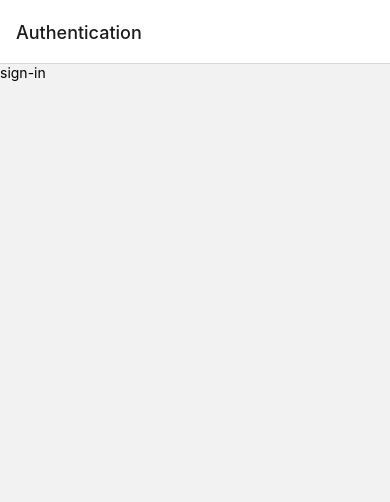
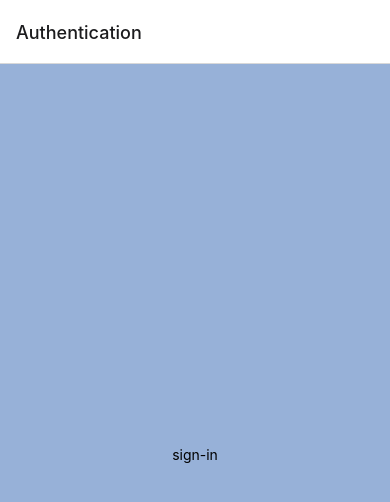
Before and after one commit to dimonkac/firebase-react-native, a React Native app: screen /Authentication in a window 390 px wide. Shown: the top 502 px of the page. Built offline with nearby package versions, Linux system fonts and the light colour scheme.

Commit message:
anonymous authorization

```diff
--- a/src/components/authentication.js
+++ b/src/components/authentication.js
@@ -1,22 +1,48 @@
-import {SafeAreaView, Text, TouchableOpacity, View} from 'react-native';
+import {
+  SafeAreaView,
+  Text,
+  TouchableOpacity,
+  View,
+  StyleSheet,
+} from 'react-native';
 import React from 'react';
-import {useDispatch} from 'react-redux';
+import {useDispatch, useSelector} from 'react-redux';
 import {fetchSignInAction} from '../redux/actions/firebaseActions';
+import {TodoList} from './todo_list';
 
 export const Authentication = () => {
   const dispatch = useDispatch();
+  const user = useSelector(state => state.todosReducer.userID);
+
+  console.log(user);
 
   const sign = () => {
     dispatch(fetchSignInAction());
   };
 
   return (
-    <SafeAreaView>
-      <View>
-        <TouchableOpacity onPress={sign}>
-          <Text>sign-in</Text>
-        </TouchableOpacity>
-      </View>
+    <SafeAreaView style={styles.container}>
+      {user ? (
+        <TodoList />
+      ) : (
+        <View style={styles.containerView}>
+          <TouchableOpacity onPress={sign}>
+            <Text>sign-in</Text>
+          </TouchableOpacity>
+        </View>
+      )}
     </SafeAreaView>
   );
 };
+
+const styles = StyleSheet.create({
+  container: {
+    flex: 1,
+    backgroundColor: '#97b1d8',
+  },
+  containerView: {
+    flex: 1,
+    alignItems: 'center',
+    justifyContent: 'center',
+  },
+});
--- a/src/components/todo_list.js
+++ b/src/components/todo_list.js
@@ -8,6 +8,7 @@ import {
   TouchableOpacity,
   Switch,
   View,
+  StyleSheet,
 } from 'react-native';
 import {useDispatch, useSelector} from 'react-redux';
 import React, {useEffect, useState} from 'react';
@@ -27,17 +28,22 @@ export const TodoList = () => {
   const [modalVisible, setModalVisible] = useState(false);
   const [updateText, setUpdateText] = useState('');
   const [updateId, setUpdateId] = useState(0);
-  const {todos, isloading} = useSelector(state => state.todosReducer);
+  const {todos, isloading, userID} = useSelector(state => state.todosReducer);
+
+  console.log(todos.todos);
+  console.log(isloading);
+  console.log(userID);
 
   useEffect(() => {
     const subscriber = firestore()
       .collection(types.TODOS)
+      .where('userId', '==', 'userID')
       .onSnapshot(documentSnapshot => {
         let todo = [];
         documentSnapshot.forEach(doc =>
           todo.push({docID: doc.id, ...doc.data()}),
         );
-        dispatch(fetchTodos(todo));
+        dispatch(fetchTodos(userID));
       });
     return () => subscriber();
     // eslint-disable-next-line react-hooks/exhaustive-deps
@@ -48,11 +54,11 @@ export const TodoList = () => {
   };
 
   const getTodo = () => {
-    dispatch(fetchTodos());
+    dispatch(fetchTodos(userID));
   };
 
   const addTodoButton = () => {
-    dispatch(addTodoSucess(textTodo));
+    dispatch(addTodoSucess(textTodo, userID));
     setTextTodo('');
   };
 
@@ -87,20 +93,12 @@ export const TodoList = () => {
 
   const renderTodo = ({item}) => {
     return (
-      <View
-        style={{
-          backgroundColor: 'grey',
-          alignItems: 'center',
-          margin: 10,
-          flexDirection: 'row',
-          justifyContent: 'space-between',
-        }}
-      >
+      <View style={styles.conteinerRenderFlat}>
         <Modal visible={modalVisible}>
-          <View style={{top: '40%'}}>
+          <View style={styles.positionModal}>
             <TextInput
               placeholder="enter text"
-              style={{borderWidth: 1, margin: 10}}
+              style={styles.inputModal}
               onChangeText={newTextTodo}
               value={updateText}
             />
@@ -111,19 +109,15 @@ export const TodoList = () => {
                     updateTextTodo(item.docID);
                   }}
                 >
-                  <Text style={{textAlign: 'center', fontSize: 16}}>
-                    Update
-                  </Text>
+                  <Text style={styles.buttonStyle}>Update</Text>
                 </TouchableOpacity>
                 <TouchableOpacity onPress={closeModal}>
-                  <Text style={{textAlign: 'center', fontSize: 16}}>
-                    cancel
-                  </Text>
+                  <Text style={styles.buttonStyle}>cancel</Text>
                 </TouchableOpacity>
               </>
             ) : (
               <TouchableOpacity onPress={closeModal}>
-                <Text style={{textAlign: 'center', fontSize: 16}}>cancel</Text>
+                <Text style={styles.buttonStyle}>cancel</Text>
               </TouchableOpacity>
             )}
           </View>
@@ -158,53 +152,60 @@ export const TodoList = () => {
   };
 
   return (
-    <SafeAreaView style={{flex: 1}}>
+    <SafeAreaView style={styles.container}>
       <View>
-        <Text style={{textAlign: 'center', fontWeight: 'bold'}}>TODO LIST</Text>
+        <Text style={styles.textStyle}>TODO LIST</Text>
       </View>
       <View>
         <TouchableOpacity onPress={getTodo}>
-          <Text
-            style={{
-              color: 'red',
-              backgroundColor: 'aqua',
-              textAlign: 'center',
-              fontSize: 18,
-            }}
-          >
-            GET TODOS
-          </Text>
+          <Text style={styles.buttonStyle}>GET TODOS</Text>
         </TouchableOpacity>
-        <View
-          style={{
-            flexDirection: 'row',
-            justifyContent: 'space-around',
-            marginVertical: 5,
-          }}
-        >
+        <View style={styles.containerInput}>
           <TextInput
-            style={{borderWidth: 1, width: '60%', fontSize: 20}}
+            style={styles.inputStele}
             onChangeText={onChangeText}
             value={textTodo}
           />
           <TouchableOpacity onPress={addTodoButton}>
-            <Text style={{backgroundColor: 'aqua', fontSize: 20}}>
-              ADD TODO
-            </Text>
+            <Text style={styles.buttonStyle}>ADD TODO</Text>
           </TouchableOpacity>
         </View>
       </View>
-      <View style={{flex: 1, backgroundColor: 'orange'}}>
+      <View style={styles.conteinerFlatlist}>
         {isloading ? (
           <ActivityIndicator
-            style={{marginTop: 150}}
+            style={styles.indicatorStyle}
             size="large"
             color="#00ff00"
           />
         ) : (
-          <FlatList data={todos} renderItem={renderTodo} />
+          <FlatList data={todos.todos} renderItem={renderTodo} />
         )}
       </View>
     </SafeAreaView>
   );
 };
+
+const styles = StyleSheet.create({
+  container: {flex: 1},
+  conteinerFlatlist: {flex: 1, backgroundColor: 'orange'},
+  indicatorStyle: {marginTop: 150},
+  buttonStyle: {backgroundColor: 'aqua', textAlign: 'center', fontSize: 20},
+  inputStele: {borderWidth: 1, width: '60%', fontSize: 20},
+  containerInput: {
+    flexDirection: 'row',
+    justifyContent: 'space-around',
+    marginVertical: 5,
+  },
+  inputModal: {borderWidth: 1, margin: 10},
+  positionModal: {top: '40%'},
+  conteinerRenderFlat: {
+    flex: 1,
+    backgroundColor: 'grey',
+    alignItems: 'center',
+    margin: 10,
+    flexDirection: 'row',
+    justifyContent: 'space-between',
+  },
+  textStyle: {textAlign: 'center', fontWeight: 'bold'},
+});
--- a/src/redux/actions/firebaseActions.js
+++ b/src/redux/actions/firebaseActions.js
@@ -1,8 +1,9 @@
 import * as types from './types';
 
-export const fetchTodos = () => {
+export const fetchTodos = userId => {
   return {
     type: types.FETCH_TODOS,
+    payload: userId,
   };
 };
 
--- a/src/redux/firebase/firestore.js
+++ b/src/redux/firebase/firestore.js
@@ -2,9 +2,12 @@ import firestore from '@react-native-firebase/firestore';
 import auth from '@react-native-firebase/auth';
 import * as types from '../actions/types';
 
-export const getTodos = async () => {
+export const getTodos = async userId => {
   try {
-    return await firestore().collection('todos').get();
+    return await firestore()
+      .collection('todos')
+      .where('userId', '==', `${userId}`)
+      .get();
 
     // .onSnapshot(docs => {
     //   console.log(docs);
--- a/src/redux/sagas/sagaFirebase.js
+++ b/src/redux/sagas/sagaFirebase.js
@@ -11,9 +11,9 @@ import {
 } from '../firebase/firestore';
 import {Alert} from 'react-native';
 
-export function* fetchTodos() {
+export function* fetchTodos(action) {
   try {
-    const todos = yield call(getTodos);
+    const todos = yield call(getTodos, action.payload);
     const normalizedTodos = todos.docs.map(todo => ({
       docID: todo.id,
       ...todo.data(),
@@ -34,7 +34,8 @@ export function* addTodos(action) {
   try {
     const todos = yield call(addTodo, action.payload);
     todos.add({
-      title: action.payload,
+      title: action.payload.text,
+      userId: action.payload.userId,
       completed: false,
     });
   } catch (e) {
--- a/src/screens/demo_screens.js
+++ b/src/screens/demo_screens.js
@@ -1,16 +1,12 @@
 import React from 'react';
 import {
-  ImageBackground,
   SafeAreaView,
   Text,
   TouchableOpacity,
   View,
   StyleSheet,
 } from 'react-native';
-
-const image = {
-  uri: 'https://www.drzimmerman.com/wp-content/uploads/2017/10/Energize-Icon-Imagr-1400x800.png',
-};
+// import {TodoList} from '../components/todo_list';
 
 export const DemoScreen = ({navigation}) => {
   // const normalizedData = data => {
@@ -29,19 +25,15 @@ export const DemoScreen = ({navigation}) => {
   // console.log(normalizedData(0.009));
 
   return (
-    <SafeAreaView style={{flex: 1}}>
-      <ImageBackground style={{flex: 1}} source={image} resizeMode="cover">
-        <View style={styles.container}>
-          <TouchableOpacity
-            onPress={() => navigation.navigate('Authentication')}
-          >
-            <Text style={styles.textButton}>Authentication</Text>
-          </TouchableOpacity>
-          <TouchableOpacity onPress={() => navigation.navigate('Counter')}>
-            <Text style={styles.textButton}>Counter</Text>
-          </TouchableOpacity>
-        </View>
-      </ImageBackground>
+    <SafeAreaView style={styles.container}>
+      <View style={styles.containerView}>
+        {/*<TouchableOpacity onPress={() => navigation.navigate('TodoList')}>*/}
+        {/*  <Text style={styles.textButton}>TodoList</Text>*/}
+        {/*</TouchableOpacity>*/}
+        <TouchableOpacity onPress={() => navigation.navigate('Counter')}>
+          <Text style={styles.textButton}>Counter</Text>
+        </TouchableOpacity>
+      </View>
     </SafeAreaView>
   );
 };
@@ -52,6 +44,10 @@ const styles = StyleSheet.create({
     fontSize: 20,
   },
   container: {
+    flex: 1,
+    backgroundColor: '#ced6da',
+  },
+  containerView: {
     flexDirection: 'row',
     justifyContent: 'space-around',
   },
```
